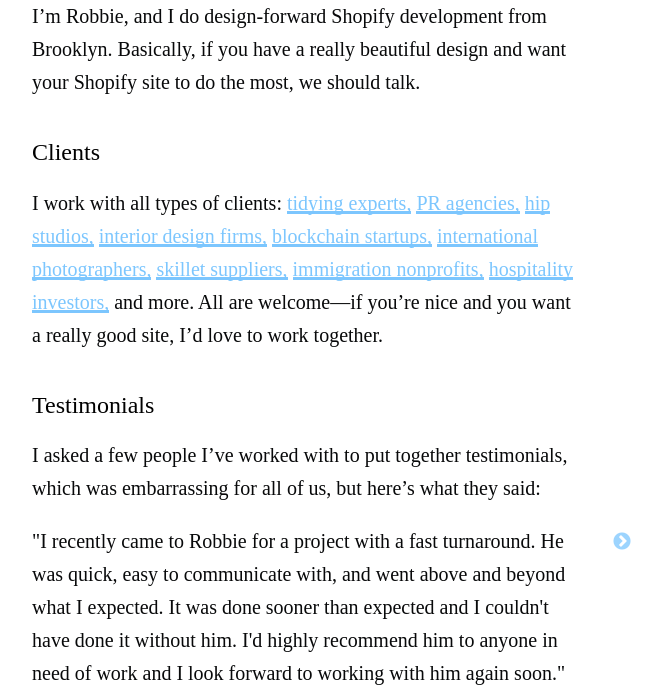
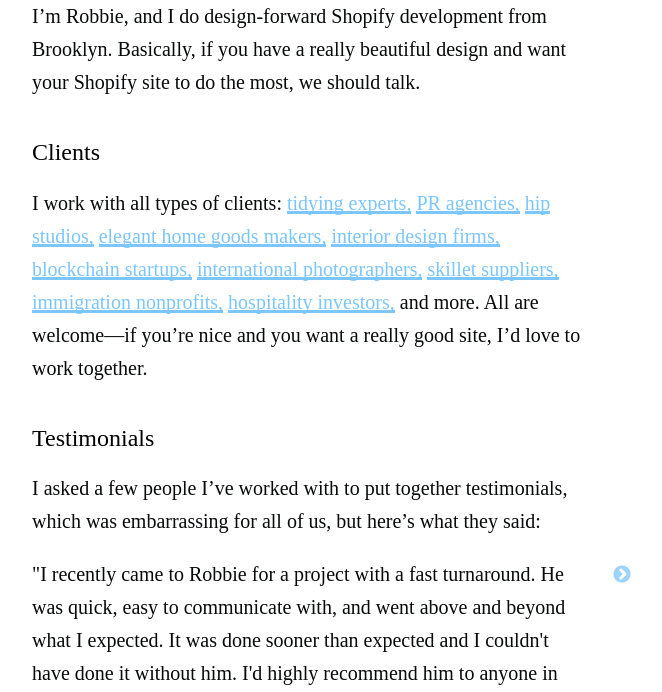
Before and after one commit to robbiesh/robbiesh.github.io, a website: page index.html in a window 1280 px wide. Shown: the part 108-800 px from the top of the page, without its empty margins (333-995 px from the left). Drawn offline with nearby package versions, Linux system fonts and the light colour scheme; a web font is replaced by a local one.

Commit message:
Update index.html

```diff
--- a/index.html
+++ b/index.html
@@ -29,7 +29,7 @@
 
     <h2>Clients</h2>
 
-    <p>I work with all types of clients: <a href="https://konmari.com/" target="_blank" title="Marie Kondo">tidying experts,</a> <a href="https://beccapr.com/" target="_blank" title="BeccaPR">PR agencies,</a> <a href="https://hungrystudio.co/" target="_blank" title="Hungry Studio">hip studios,</a> <a href="https://carpenterandmason.com/" target="_blank" title="Carpenter and Mason">interior design firms,</a> <a href="https://manifoldtechnology.com/" target="_blank" title="Manifold Technology">blockchain startups,</a> <a href="https://franceproduction.co.za/" target="_blank" title="France Production">international photographers,</a> <a href="https://fieldcompany.com/" target="_blank" title="Field Company">skillet suppliers,</a> <a href="https://maketheroadny.org/" target="_blank" title="Make The Road NY">immigration nonprofits,</a> <a href="https://wilcuma.com/" target="_blank" title="Wilcuma">hospitality investors,</a> and more. All are welcome&mdash;if you’re nice and you want a really good site, I’d love to work together.</p>
+    <p>I work with all types of clients: <a href="https://konmari.com/" target="_blank" title="Marie Kondo">tidying experts,</a> <a href="https://beccapr.com/" target="_blank" title="BeccaPR">PR agencies,</a> <a href="https://hungrystudio.co/" target="_blank" title="Hungry Studio">hip studios,</a> <a href="https://theyamazakihome.com" target="_blank" title="Yamazaki">elegant home goods makers,</a> <a href="https://carpenterandmason.com/" target="_blank" title="Carpenter and Mason">interior design firms,</a> <a href="https://manifoldtechnology.com/" target="_blank" title="Manifold Technology">blockchain startups,</a> <a href="https://franceproduction.co.za/" target="_blank" title="France Production">international photographers,</a> <a href="https://fieldcompany.com/" target="_blank" title="Field Company">skillet suppliers,</a> <a href="https://maketheroadny.org/" target="_blank" title="Make The Road NY">immigration nonprofits,</a> <a href="https://wilcuma.com/" target="_blank" title="Wilcuma">hospitality investors,</a> and more. All are welcome&mdash;if you’re nice and you want a really good site, I’d love to work together.</p>
 
     <h2>Testimonials</h2>
 
```
